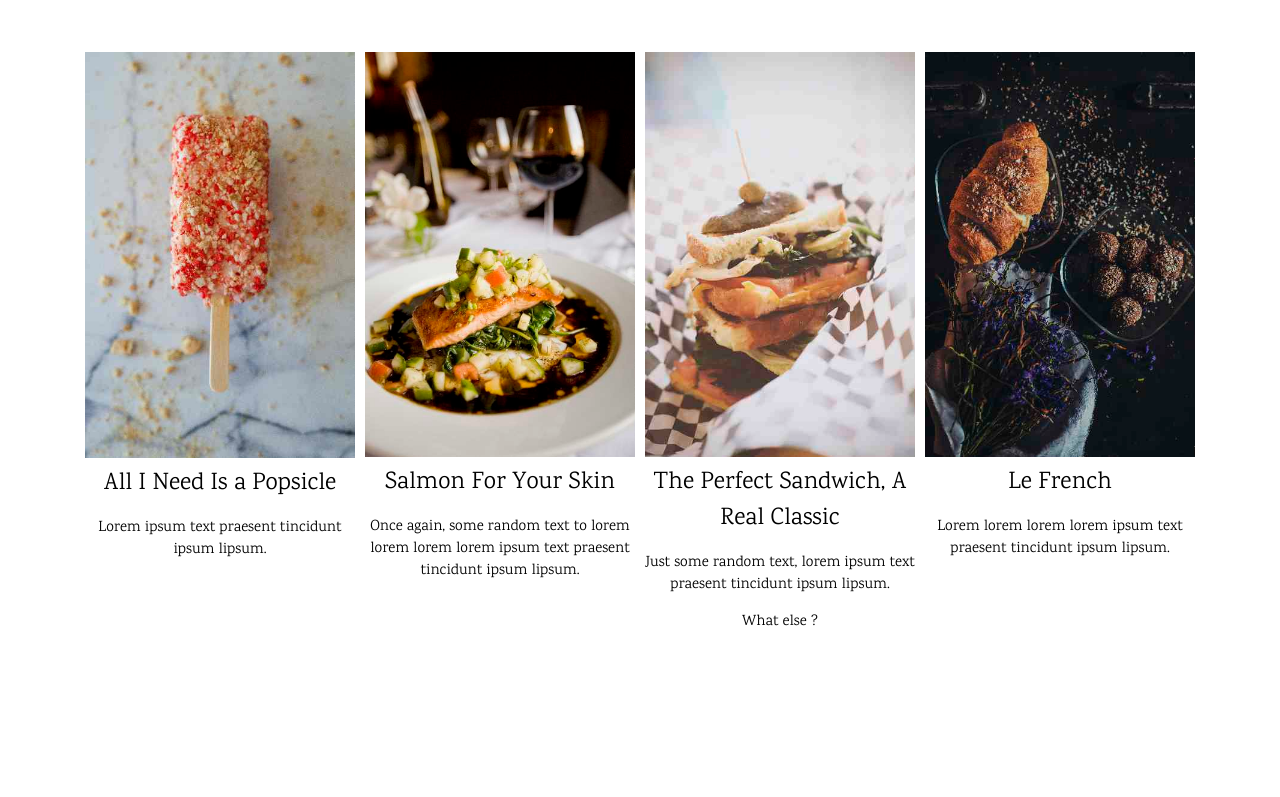
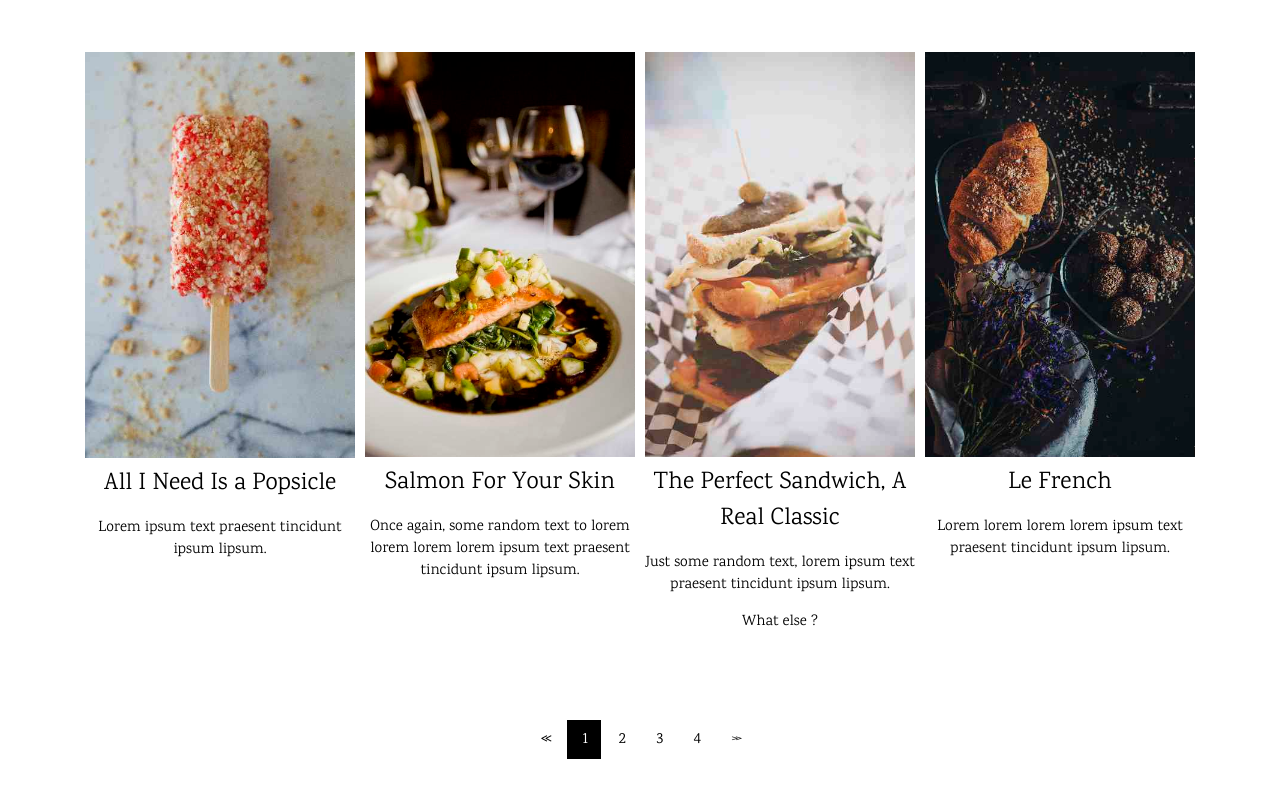
Before and after one commit to abuemkezeChu/food-blog, a plain HTML site: page index.html in a window 1280 px wide. Shown: the part 719-1516 px from the top of the page. Before the commit the page ends 1407 px from the top, so only its background shows below. Drawn offline with Linux system fonts and the light colour scheme.

Commit message:
feat: create carousel section

```diff
--- a/assets/styles/index.css
+++ b/assets/styles/index.css
@@ -59,3 +59,41 @@ body {
 .card > p {
   font-size: 15px;
 }
+
+.carrousel {
+  padding: 32px 0;
+}
+
+.links {
+  width: max-content;
+  margin: 0 auto;
+  letter-spacing: -3px;
+}
+
+.links, a {
+  padding: 8px 16px;
+}
+
+.links > a {
+  text-decoration: none;
+  color: #000;
+}
+
+.links > a:hover {
+  background-color: #000;
+  color: #fff;
+}
+
+.links > a:nth-child(2) {
+  background-color: #000;
+  color: #fff;
+}
+
+.links > a:nth-child(2):hover {
+  background-color: #8a8888;
+}
+
+.divider {
+  margin: 30px 0;
+  border: 1px solid #f5f5f5;
+}
--- a/index.html
+++ b/index.html
@@ -78,6 +78,19 @@
         </p>
       </div>
     </div>
+
+    <div class="carrousel">
+      <div class="links">
+        <a href="#">&lt&lt;</a>
+        <a href="#">1</a>
+        <a href="#">2</a>
+        <a href="#">3</a>
+        <a href="#">4</a>
+        <a href="#">&gt&gt;</a>
+      </div>
+    </div>
+    <hr class="divider">
+
   </main>
 
 </body>
```
